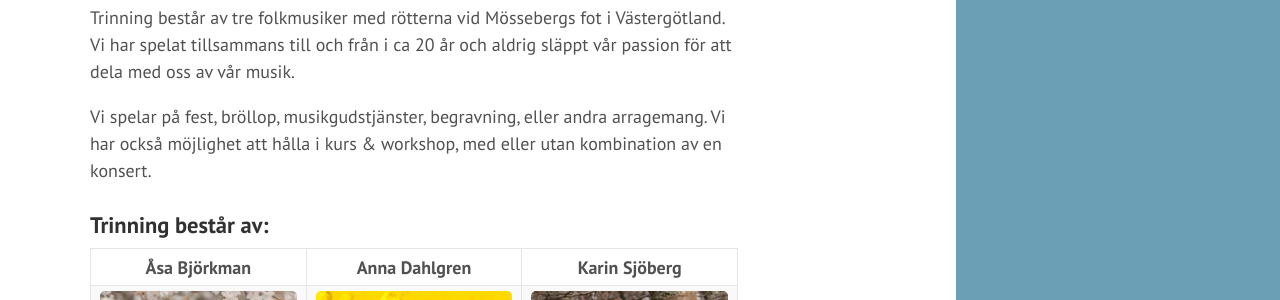
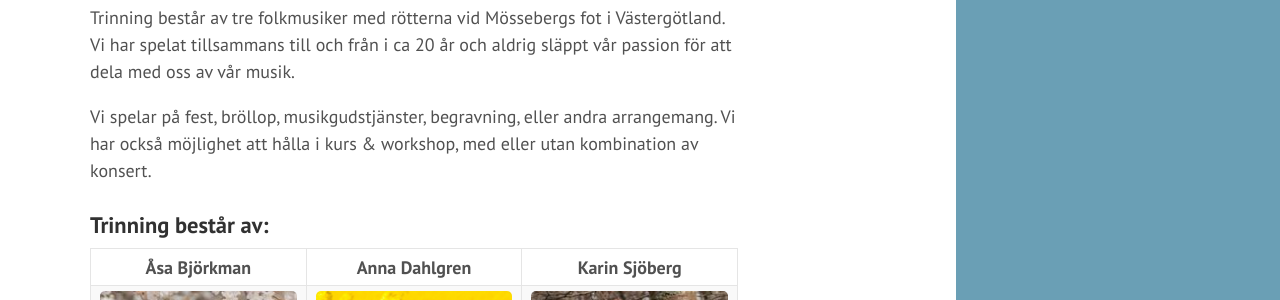
Before and after one commit to trinning/trinning.github.io, a Jekyll site: the page built from about.md, in a window 1280 px wide. Shown: the part 122-422 px from the top of the page. Built offline with Jekyll 4.4.1, drawn with Linux system fonts in a browser that asks for light colours.

Commit message:
rättstavning

```diff
--- a/about.md
+++ b/about.md
@@ -6,7 +6,7 @@ published: true
 ---
 Trinning består av tre folkmusiker med rötterna vid Mössebergs fot i Västergötland. Vi har spelat tillsammans till och från i ca 20 år och aldrig släppt vår passion för att dela med oss av vår musik.
 
-Vi spelar på fest, bröllop, musikgudstjänster, begravning, eller andra arragemang. Vi har också möjlighet att hålla i kurs & workshop, med eller utan kombination av en konsert.
+Vi spelar på fest, bröllop, musikgudstjänster, begravning, eller andra arrangemang. Vi har också möjlighet att hålla i kurs & workshop, med eller utan kombination av konsert.
 
 ### Trinning består av:
 <table>
```
